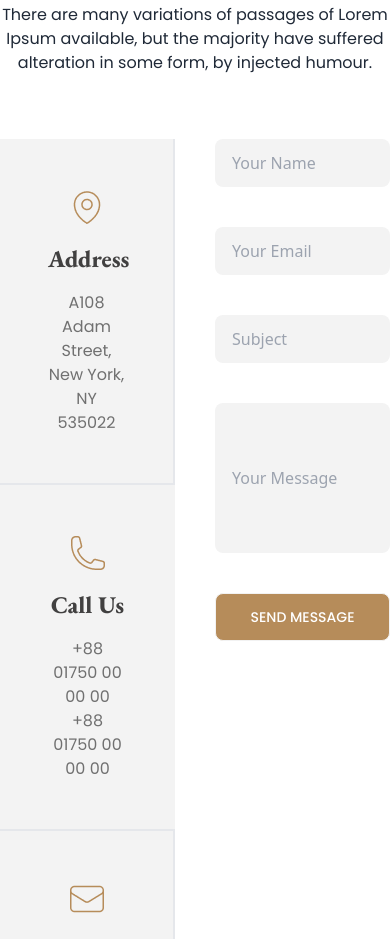
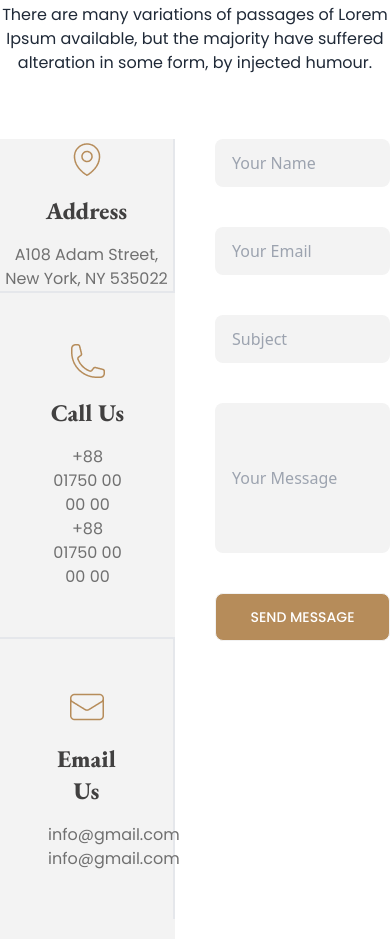
Before and after one commit to mdiqbalkhan/legal-solution, a plain HTML site: page index.html in a window 390 px wide. Shown: the part 6419-7358 px from the top of the page. Drawn offline with nearby package versions, Linux system fonts and the light colour scheme.

Commit message:
fevicon icon

```diff
--- a/index.html
+++ b/index.html
@@ -4,6 +4,7 @@
     <meta charset="UTF-8">
     <meta name="viewport" content="width=device-width, initial-scale=1.0">
     <title>Legal Solution</title>
+    <link rel="shortcut icon" href="./images/logo.png" type="image/x-icon">
     <script>
         tailwind.config = {
           theme: {
@@ -388,7 +389,7 @@
 
       <div class="flex gap-10">
         <div class="grid grid-cols-1 md:grid-cols-2 flex-1 ">
-            <div class="bg-[#F3F3F3] space-y-4 p-12 border-b-2 border-r-2">
+          <div class="bg-[#F3F3F3] space-y-4 md:p-12 border-b-2 border-r-2">
             <div class="flex items-center justify-center">
               <img class="" src="./images/location.png" alt="">
             </div>
@@ -434,7 +435,7 @@
 
         <div class="flex-1">
 
-            <div class="grid   max-w-xl space-y-10 ">
+          <div class="grid  max-w-xl space-y-10 ">
           <input type="text" placeholder="Your Name" class="input w-full bg-[#F3F3F3] max-w-xl mx-auto" />
           <input type="text" placeholder="Your Email" class="input w-full bg-[#F3F3F3]  max-w-xl" />
           <input type="text" placeholder="Subject" class="input w-full bg-[#F3F3F3] max-w-xl" />
@@ -505,5 +506,7 @@
 
     <!-- footer section end  -->
 
+
+
 </body>
 </html>
```
Lines whose indentation alone changed are shown as unchanged.
